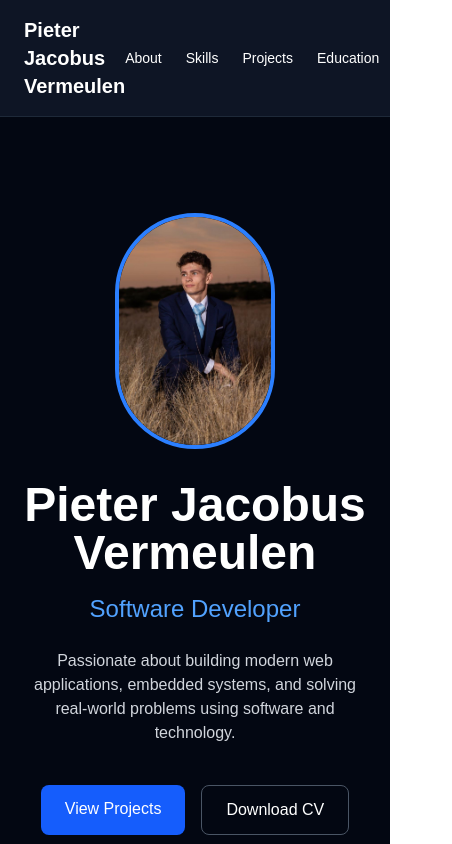
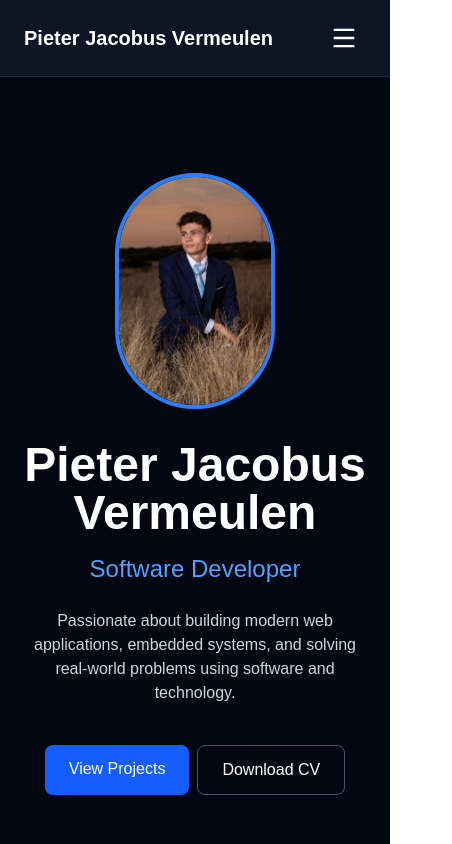
Before and after one commit to ClassyPJ/PJ-s_CV, a Next.js app: page / in a window 390 px wide. Shown: the top 844 px of the page, 452 px wide, since content can reach past the window. Built offline with nearby package versions, Linux system fonts and the light colour scheme.

Commit message:
Hamburger

```diff
--- a/package.json
+++ b/package.json
@@ -9,6 +9,7 @@
     "lint": "eslint"
   },
   "dependencies": {
+    "lucide-react": "^1.26.0",
     "next": "16.2.10",
     "react": "19.2.4",
     "react-dom": "19.2.4"
--- a/src/app/page.tsx
+++ b/src/app/page.tsx
@@ -1,28 +1,89 @@
+"use client";
+
 import Image from "next/image";
+import { Menu, X } from "lucide-react";
+import { useState, useEffect, useRef } from "react";
+
 export default function Home() {
+  const [menuOpen, setMenuOpen] = useState(false);
+  const menuRef = useRef<HTMLDivElement>(null);
+
+  useEffect(() => {
+    function handleClickOutside(event: MouseEvent) {
+      if (menuRef.current && !menuRef.current.contains(event.target as Node)) {
+        setMenuOpen(false);
+      }
+    }
+
+    document.addEventListener("mousedown", handleClickOutside);
+
+    return () => document.removeEventListener("mousedown", handleClickOutside);
+  }, []);
+
   return (
-    <main className="min-h-screen bg-gray-950 text-white">
+    <main className="min-h-screen bg-gray-950 text-white scroll-smooth">
       {/* Navigation */}
-      <nav className="sticky top-0 bg-gray-900/90 backdrop-blur border-b border-gray-800">
+      <nav className="sticky top-0 z-50 bg-gray-900/90 backdrop-blur border-b border-gray-800">
         <div className="mx-auto flex max-w-6xl items-center justify-between px-6 py-4">
           <h1 className="text-xl font-bold">Pieter Jacobus Vermeulen</h1>
 
-          <div className="flex gap-6 text-sm">
-            <a href="#about" className="hover:text-blue-400">
+          <button
+            className="rounded-md p-2 transition-all duration-300 hover:bg-gray-800 hover:scale-105 active:scale-95"
+            onClick={() => setMenuOpen(!menuOpen)}
+            aria-label="Toggle navigation menu"
+          >
+            {menuOpen ? <X size={28} /> : <Menu size={28} />}
+          </button>
+        </div>
+        <div
+          className={`overflow-hidden transition-all duration-300 ease-in-out ${
+            menuOpen ? "max-h-96 opacity-100" : "max-h-0 opacity-0"
+          }`}
+        >
+          <div className="mx-4 mt-2 rounded-xl border border-gray-800 bg-gray-900 shadow-2xl">
+            <div
+              className={`flex flex-col gap-2 px-6 py-4 transition-all duration-300 ${
+                menuOpen
+                  ? "translate-y-0 opacity-100"
+                  : "-translate-y-2 opacity-0"
+              }`}
+            >
+              <a
+                href="#about"
+                onClick={() => setMenuOpen(false)}
+                className="rounded-lg px-4 py-3 transition-all duration-200 hover:bg-gray-800 hover:text-blue-400"
+              >
                 About
               </a>
-            <a href="#skills" className="hover:text-blue-400">
+              <a
+                href="#skills"
+                onClick={() => setMenuOpen(false)}
+                className="rounded-lg px-4 py-3 transition-all duration-200 hover:bg-gray-800 hover:text-blue-400"
+              >
                 Skills
               </a>
-            <a href="#projects" className="hover:text-blue-400">
+              <a
+                href="#projects"
+                onClick={() => setMenuOpen(false)}
+                className="rounded-lg px-4 py-3 transition-all duration-200 hover:bg-gray-800 hover:text-blue-400"
+              >
                 Projects
               </a>
-            <a href="#education" className="hover:text-blue-400">
+              <a
+                href="#education"
+                onClick={() => setMenuOpen(false)}
+                className="rounded-lg px-4 py-3 transition-all duration-200 hover:bg-gray-800 hover:text-blue-400"
+              >
                 Education
               </a>
-            <a href="#contact" className="hover:text-blue-400">
+              <a
+                href="#contact"
+                onClick={() => setMenuOpen(false)}
+                className="rounded-lg px-4 py-3 transition-all duration-200 hover:bg-gray-800 hover:text-blue-400"
+              >
                 Contact
               </a>
+            </div>
           </div>
         </div>
       </nav>
@@ -45,7 +106,7 @@ export default function Home() {
           and solving real-world problems using software and technology.
         </p>
 
-        <div className="mt-10 flex flex-wrap justify-center gap-4">
+        <div className="mt-10 flex flex-wrap justify-center gap-2">
           <a
             href="#projects"
             className="rounded-lg bg-blue-600 px-6 py-3 hover:bg-blue-700"
@@ -222,7 +283,7 @@ function ProjectCard({
 
       <p className="mt-4 text-gray-300">{description}</p>
 
-      <div className="mt-6 flex gap-4">
+      <div className="mt-6 flex gap-2">
         <a
           href={githubUrl}
           target="_blank"
```
Also changed, not shown: 1 other file (tests, documents, lock files or other folders). Lines whose indentation alone changed are shown as unchanged.
